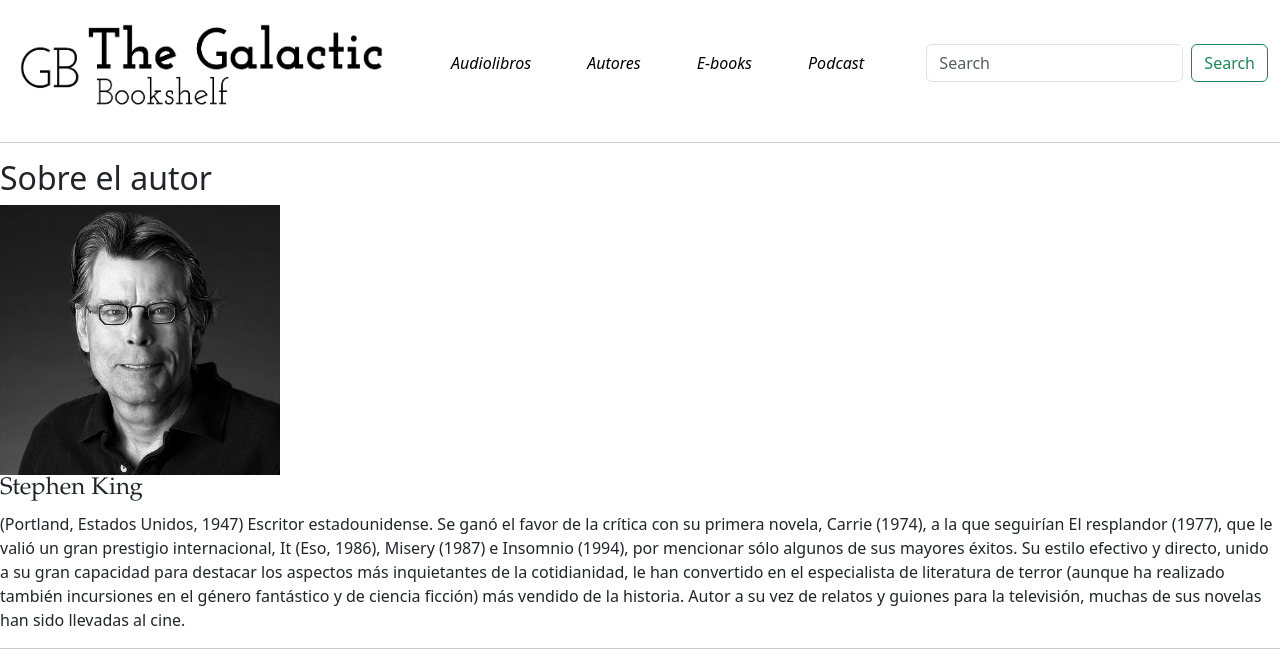
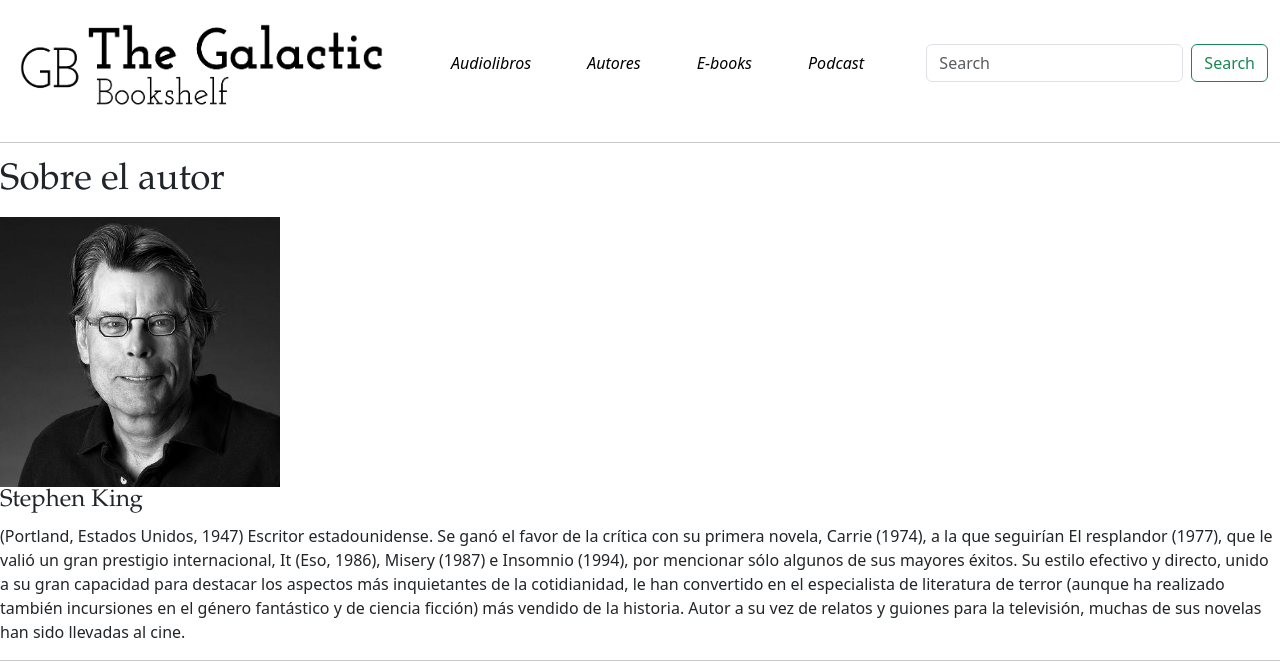
Before and after one commit to MariaCastaneda13/the-galactic-bookshelf, a plain HTML site: page html/autores1.html in a window 1280 px wide. Shown: the top 662 px of the page. Drawn offline with nearby package versions, Linux system fonts and the light colour scheme.

Commit message:
Arreglo de tamaños de letras

```diff
--- a/html/autores1.html
+++ b/html/autores1.html
@@ -190,7 +190,7 @@
 
 </nav> -->
 <hr>
-<h2 style="font-size: xx-large;">Sobre el autor</h2>
+<h1 class="principal">Sobre el autor</h1>
 
 <img style="height: 270px; width: 280px;" src="../imagenes/stephen king.jpg" alt="">
 <h2 style="font-size: x-large; font-family: garamond;">Stephen King</h2>
```
